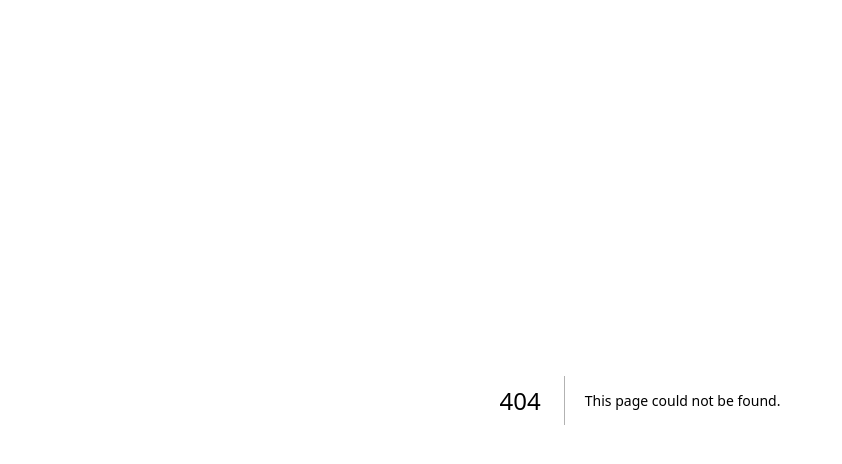
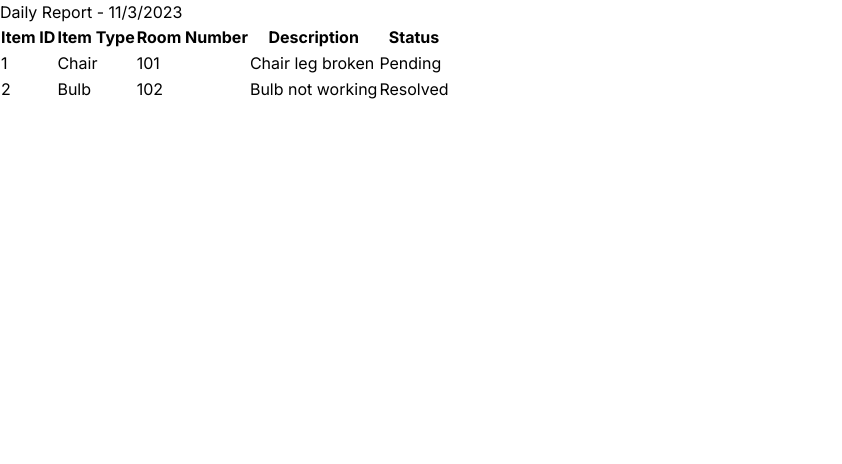
Before and after one commit to JosephLahiru/hostel-management-system, a Next.js app: page /DailyReports in a window 1280 px wide. Before the commit this address had no page. Shown: the top 464 px of the page, without its empty margins (0-842 px from the left). Built offline with nearby package versions, Linux system fonts and the light colour scheme.

Commit message:
Daily Report structure

```diff
--- /dev/null
+++ b/app/DailyReports/page.tsx
@@ -0,0 +1,55 @@
+import React from 'react';
+import Link from 'next/link';
+
+// dummy data for Daily report
+const dummyReports = [
+  {
+    damaged_item_id: 1,
+    damaged_item_type: 'Chair',
+    room_number: '101',
+    description: 'Chair leg broken',
+    status: 'Pending',
+  },
+  {
+    damaged_item_id: 2,
+    damaged_item_type: 'Bulb',
+    room_number: '102',
+    description: 'Bulb not working',
+    status: 'Resolved',
+  },
+];
+
+function DailyReports() {
+  // Get the current date
+  const currentDate = new Date().toLocaleDateString();
+
+  return (
+    <div>
+      <h1>Daily Report - {currentDate}</h1>
+      <table>
+        <thead>
+          <tr>
+            <th>Item ID</th>
+            <th>Item Type</th>
+            <th>Room Number</th>
+            <th>Description</th>
+            <th>Status</th>
+          </tr>
+        </thead>
+        <tbody>
+          {dummyReports.map((report) => (
+            <tr key={report.damaged_item_id}>
+              <td>{report.damaged_item_id}</td>
+              <td>{report.damaged_item_type}</td>
+              <td>{report.room_number}</td>
+              <td>{report.description}</td>
+              <td>{report.status}</td>
+            </tr>
+          ))}
+        </tbody>
+      </table>
+    </div>
+  );
+}
+
+export default DailyReports;
```
